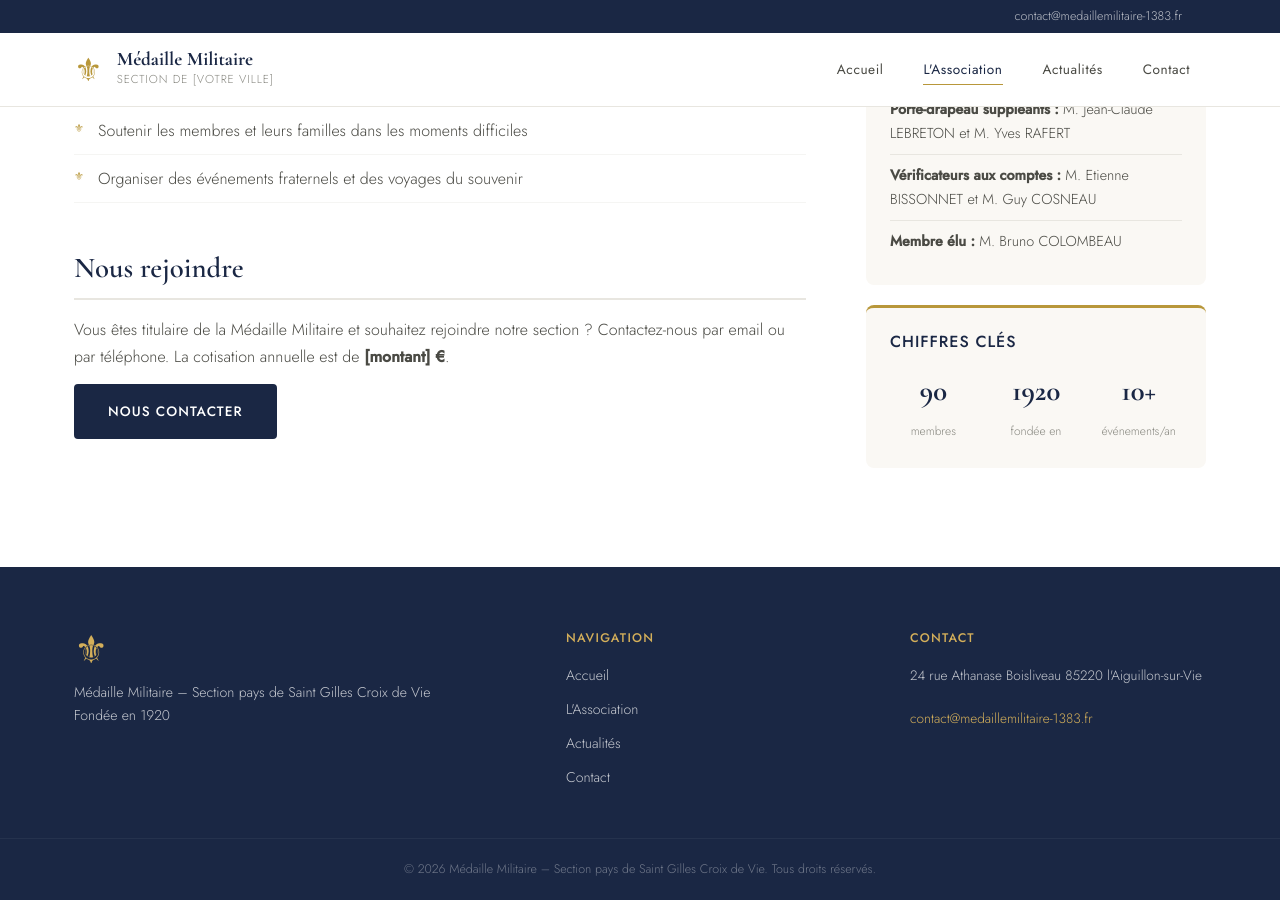
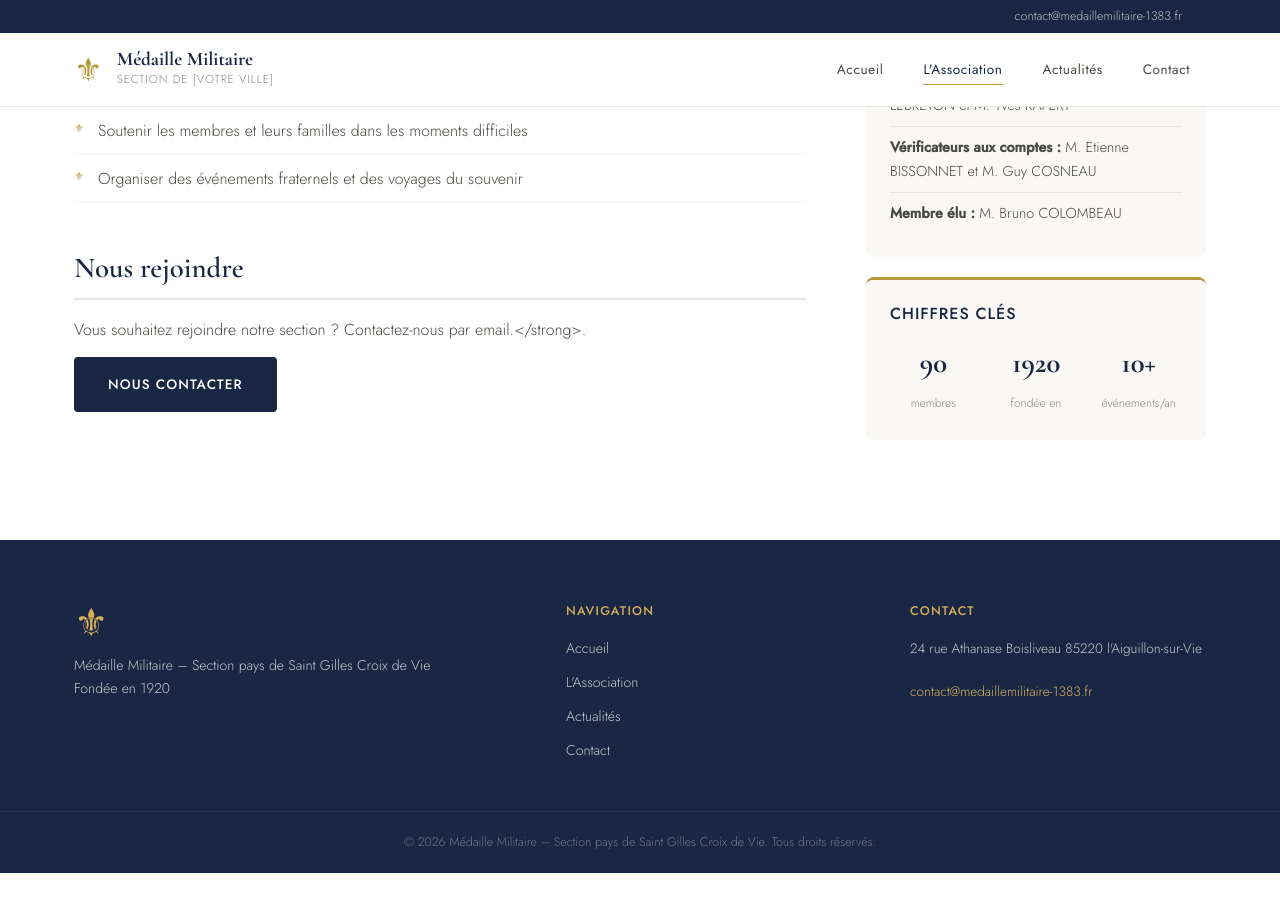
Before and after one commit to M3ph1s85/medaille-militaire, a Jekyll site: the page built from association.md, in a window 1280 px wide and 900 px high, scrolled down 1021 px. Built offline with Jekyll 4.4.1, drawn with Linux system fonts in a browser that asks for light colours; after the commit the page ends 1894 px from its top, so only the background shows below that.

Commit message:
Update association.md

```diff
--- a/association.md
+++ b/association.md
@@ -41,7 +41,7 @@ permalink: /association/
 
       <div class="content-block">
         <h2>Nous rejoindre</h2>
-        <p>Vous êtes titulaire de la Médaille Militaire et souhaitez rejoindre notre section ? Contactez-nous par email ou par téléphone. La cotisation annuelle est de <strong>[montant] €</strong>.</p>
+        <p>Vous souhaitez rejoindre notre section ? Contactez-nous par email.</strong>.</p>
         <a href="{{ '/contact/' | relative_url }}" class="btn btn-primary">Nous contacter</a>
       </div>
     </div>
```
